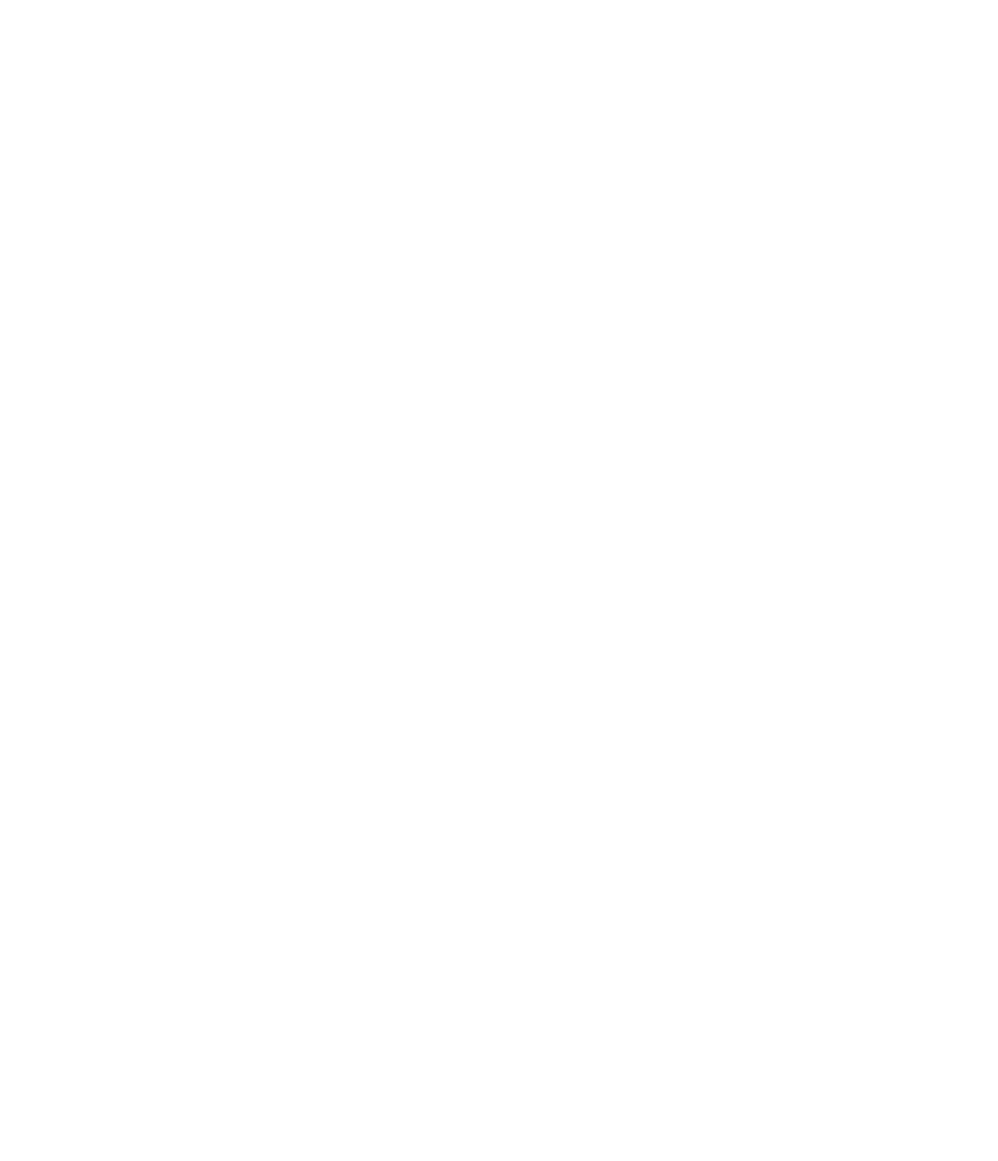
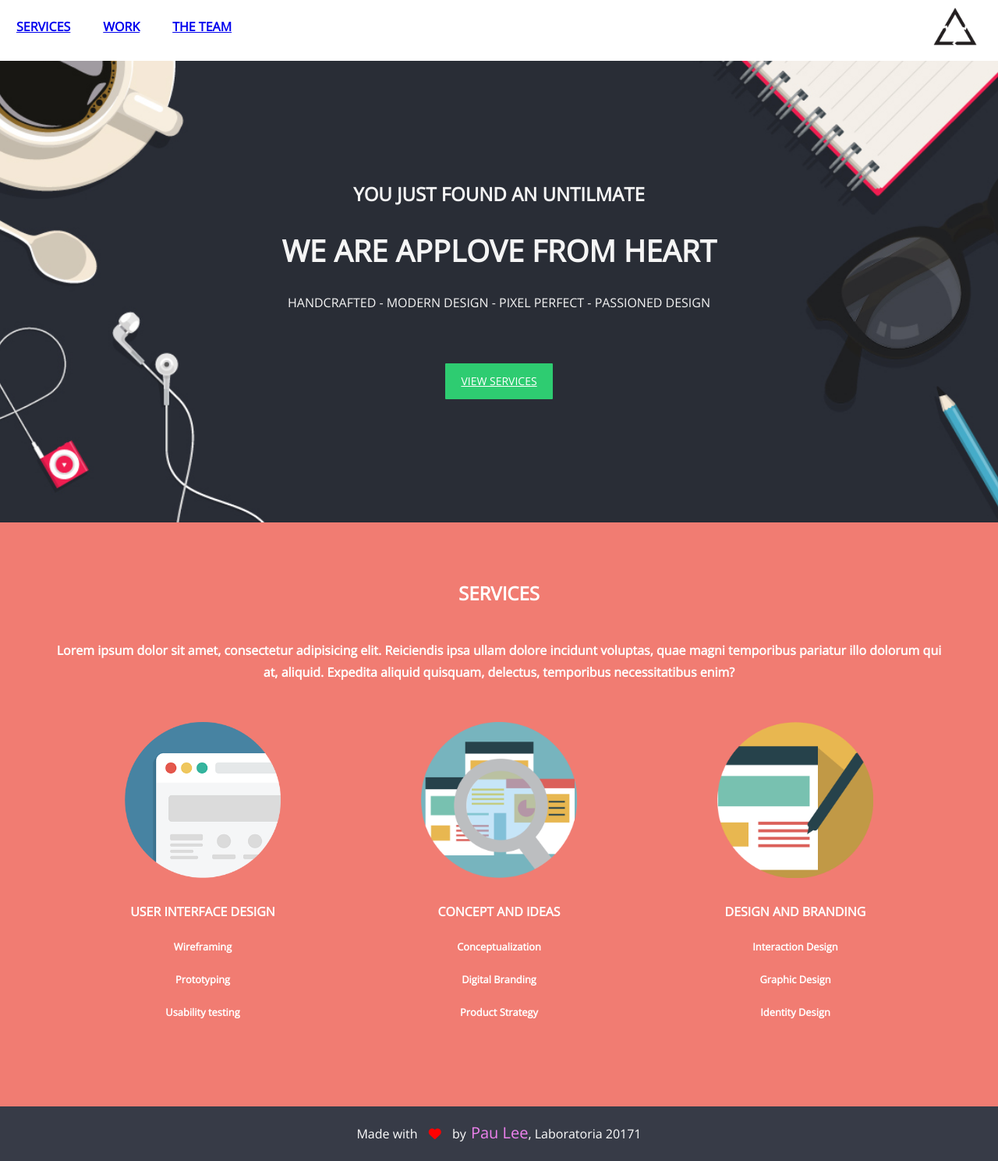
Before and after one commit to PauLeeR/app-love-flex, a plain HTML site: page index.html in a window 1280 px wide. Shown: the whole page at 78% size. Before the commit the page ends 800 px from the top, so only its background shows below. Drawn offline with nearby package versions, Linux system fonts and the light colour scheme.

Commit message:
ejercicio guiado listo

```diff
--- a/css/common.css
+++ b/css/common.css
@@ -2,6 +2,98 @@
  * Clases reutilizables para el proyecto
  * (Aquí pueden ir las clases de tu grid)
  */
+
+*{
+	box-sizing: border-box;
+	margin: 0;
+	padding: 0;
+}
+
+.container{
+	max-width: 1200px;
+	width: 100%;
+	margin: 0 auto;
+}
+
+.row:before, .row:after{
+	content: "";
+	display: table;
+}
+
+.row:after{
+	clear: both;
+}
+
+[class*="col-"]{
+	 min-height: 7px;
+	 float: left;
+	 padding: 12px;
+}
+
+.col-1{
+	/*(1/12)*100*/
+	width: 8.333333%;
+}
+
+.col-2{
+	/*(2/12)*100*/
+	width: 16.666667%;
+}
+
+.col-3{
+	/*(3/12)*100*/
+	width: 25%;
+}
+
+.col-4{
+	/*(4/12)*100*/
+	width: 33.333333%;
+}
+
+.col-5{
+	/*(5/12)*100*/
+	width: 41.666667%;
+}
+
+.col-6{
+	/*(6/12)*100*/
+	width: 50%;
+}
+
+.col-7{
+	/*(7/12)*100*/
+	width: 58.333333%;
+}
+
+.col-8{
+	/*(8/12)*100*/
+	width: 66.666667%;
+}
+
+.col-9{
+	/*(9/12)*100*/
+	width: 75%;
+}
+
+.col-10{
+	/*(10/12)*100*/
+	width: 83.333333%;
+}
+
+.col-11{
+	/*(11/12)*100*/
+	width: 91.666667%;
+}
+
+.col-12{
+	/*(12/12)*100*/
+	width: 100%;
+}
+
+.img-responsive{
+	max-width: 100%;
+	width: 100%;
+}
 
 .mb-0 {
   margin-bottom: 0;
@@ -14,3 +106,9 @@
 .text-uppercase {
   text-transform: uppercase;
 }
+
+.link{
+	font-weight: 700;
+	padding: 21px;
+	display: inline-block;
+}
--- a/css/main.css
+++ b/css/main.css
@@ -1,7 +1,116 @@
 body {
-  margin: 0 auto;
-  font-size: 16px;
-  line-height: 1.71429;
-  background-color: #fff;
-  /* Enlaza la tipografia Open Sans */
+	margin: 0 auto;
+	font-size: 16px;
+	line-height: 1.71429;
+	background-color: #fff;
+	font-family: 'Open Sans', sans-serif;
 }
+
+/*Contenedor flexbox*/
+.flex-container{
+	display: flex;
+}
+
+/*MENÚ*/
+.menu{
+	background-color: white;
+	position: fixed;
+	top: 0;
+	left: 0;
+	width: 100%;
+}
+
+.menu.flex-container{
+	justify-content: flex-start;
+}
+
+.logo-container{
+	margin-left: auto;
+	margin-right: 20px;
+}
+
+.flex-container .logo{
+	width: 70px;
+	height: 70px;
+}
+
+/*HOME*/
+#home{
+	height: 600px;
+	margin-top: 70px;
+	background-image: url(../assets/images/bg-home.jpg);
+	background-position: center;
+	background-size: cover;
+	background-attachment: fixed;
+	background-repeat: no-repeat;
+	justify-content: center;
+	align-items: center;
+	flex-direction: column;
+	color: whitesmoke;
+}
+
+.text-home{
+	font-size: 2.4em;
+}
+
+.btn-home {
+	background: #2Ecc71;
+	color: #fff;
+	padding: 11px 20px;
+	border-radius: 1px;
+	font-weight: 500;
+	text-transform: uppercase;
+	margin-top: 63px;
+	display: inline-block;
+	font-size: 14px;
+}
+
+/*SERVICES*/
+#services{
+	background-color: #F17C72;
+	text-align: center;
+	color: #fff;
+	padding: 70px;
+}
+
+#services.flex-container{
+	justify-content: space-around;
+	flex-wrap: wrap;
+}
+
+.text-services{
+	margin-bottom: 40px;
+}
+
+.box-services{
+	margin: 20px;
+	padding-top: 30px;
+	font-size: 1.2em;
+	font-weight: bold;
+
+}
+
+.mb-0{
+	margin-top: 20px;
+	margin-bottom: 20px;
+}
+
+footer{
+  text-align: center;
+  height: 70px;
+  background-color: #373b47;
+  color: white;
+  padding-top: 17px;
+}
+
+i{
+	color: red;
+	margin-left: 10px;
+	margin-right: 10px;
+}
+.pauli{
+	color: violet;
+	font-size: 20px;
+	font-weight: 800px;
+	margin-left: 2px;
+}
--- a/index.html
+++ b/index.html
@@ -4,15 +4,62 @@
 	<meta charset="UTF-8">
 	<title>AppLove with Flexbox</title>
 	<!-- Importa fontAwesome -->
-
+	<script src="https://use.fontawesome.com/736f2ec152.js"></script>
 	<!-- Importa la fuente del proyecto (Open Sans de Google Fonts (https://fonts.google.com) -->
-
+	<link href="https://fonts.googleapis.com/css?family=Open+Sans" rel="stylesheet">
 	<!-- Enlaza tu CSS reutilizable aquí (common.css) -->
-
+	<link rel="stylesheet" href="css/common.css">
 	<!-- Enlaza tu CSS del proyecto aquí -->
+	<link rel="stylesheet" href="css/main.css">
 
 </head>
 <body>
+	<nav class="menu flex-container">
+		<a href="#" class="text-uppercase link">Services</a>
+		<a href="#" class="text-uppercase link">Work</a>
+		<a href="#" class="text-uppercase link">The team</a>
+		<div class="logo-container">
+			<img src="assets/images/logo-r.png" class="logo" alt="logo" width="70">
+		</div>
+	</nav>
+
+	<section id="home" class="flex-container">
+		<h2>YOU JUST FOUND AN UNTILMATE</h2>
+		<h1 class="text-uppercase text-home mb-0">we are applove from heart</h1>
+		<p class="text-uppercase mt-0">HANDCRAFTED - MODERN DESIGN - PIXEL PERFECT - PASSIONED DESIGN</p>
+		<a href="#services" class="btn-home">View services</a>
+	</section>
+
+	<section id="services" class="flex-container">
+		<h2 class="text-uppercase text-services mt-0">Services</h2>
+		<h4>Lorem ipsum dolor sit amet, consectetur adipisicing elit. Reiciendis ipsa ullam dolore incidunt voluptas, quae magni temporibus pariatur illo dolorum qui at, aliquid. Expedita aliquid quisquam, delectus, temporibus necessitatibus enim?</h4>
+		<div class="box-services">
+			<img src="assets/images/website.png" alt="Website" width="200">
+			<h5 class="mb-0">USER INTERFACE DESIGN</h5>
+			<h6 class="mb-0">Wireframing</h6>
+			<h6 class="mb-0">Prototyping</h6>
+			<h6 class="mb-0">Usability testing</h6>
+		</div>
+		<div class="box-services">
+			<img src="assets/images/img-1.png" alt="Website" width="200">
+			<h5 class="mb-0">CONCEPT AND IDEAS</h5>
+			<h6 class="mb-0">Conceptualization</h6>
+			<h6 class="mb-0">Digital Branding</h6>
+			<h6 class="mb-0">Product Strategy</h6>
+		</div>
+		<div class="box-services">
+			<img src="assets/images/lapiz.png" alt="Website" width="200">
+			<h5 class="mb-0">DESIGN AND BRANDING</h5>
+			<h6 class="mb-0">Interaction Design</h6>
+			<h6 class="mb-0">Graphic Design</h6>
+			<h6 class="mb-0">Identity Design</h6>
+		</div>
+	</section>
+	<footer>
+		<p>Made with <i class="fa fa-heart" aria-hidden="true"></i> by <span class="pauli">Pau Lee</span>, Laboratoria 20171</p>
+	</footer>
+
+
 
 	<!-- Enlaza tu JS del proyecto aquí -->
 </body>
```
